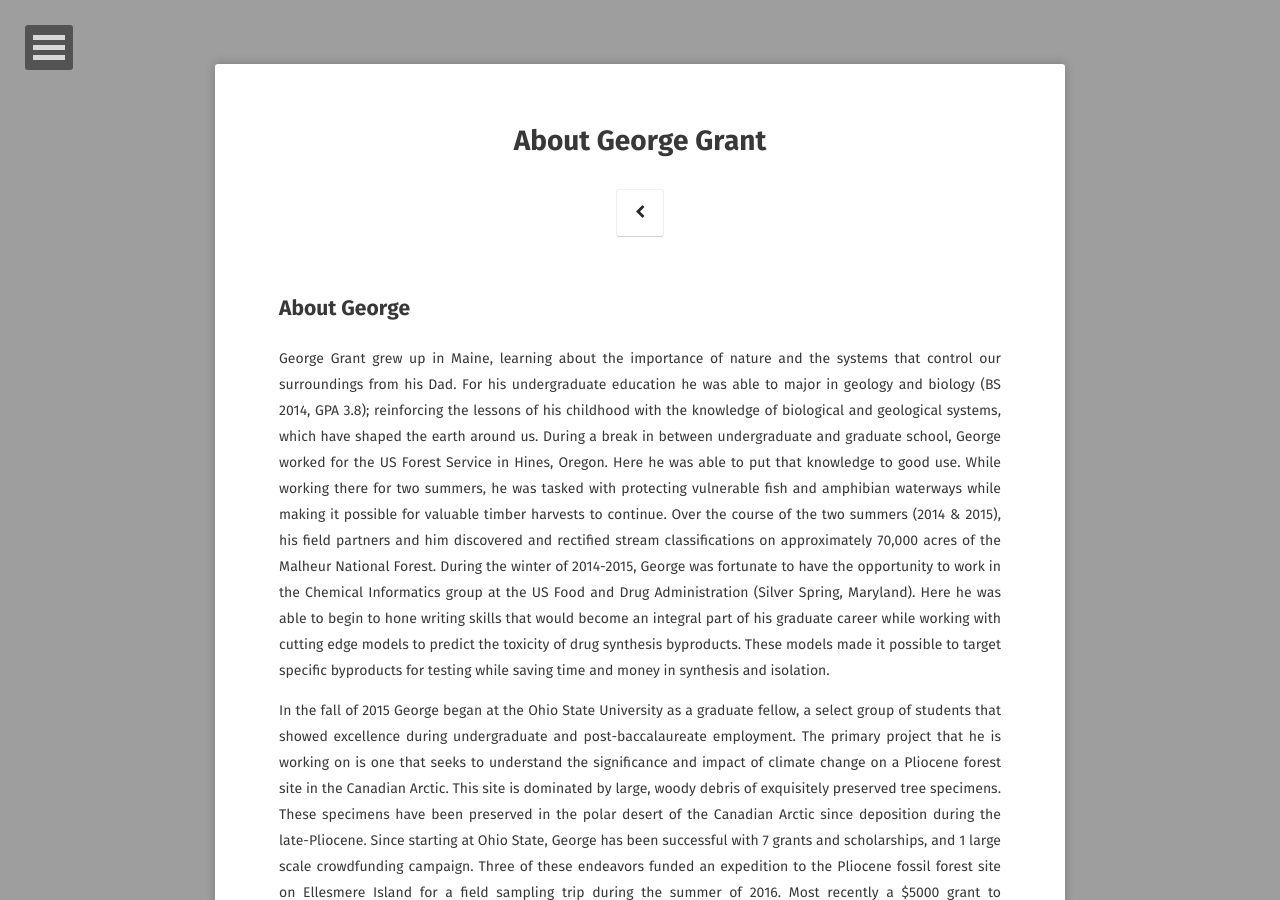
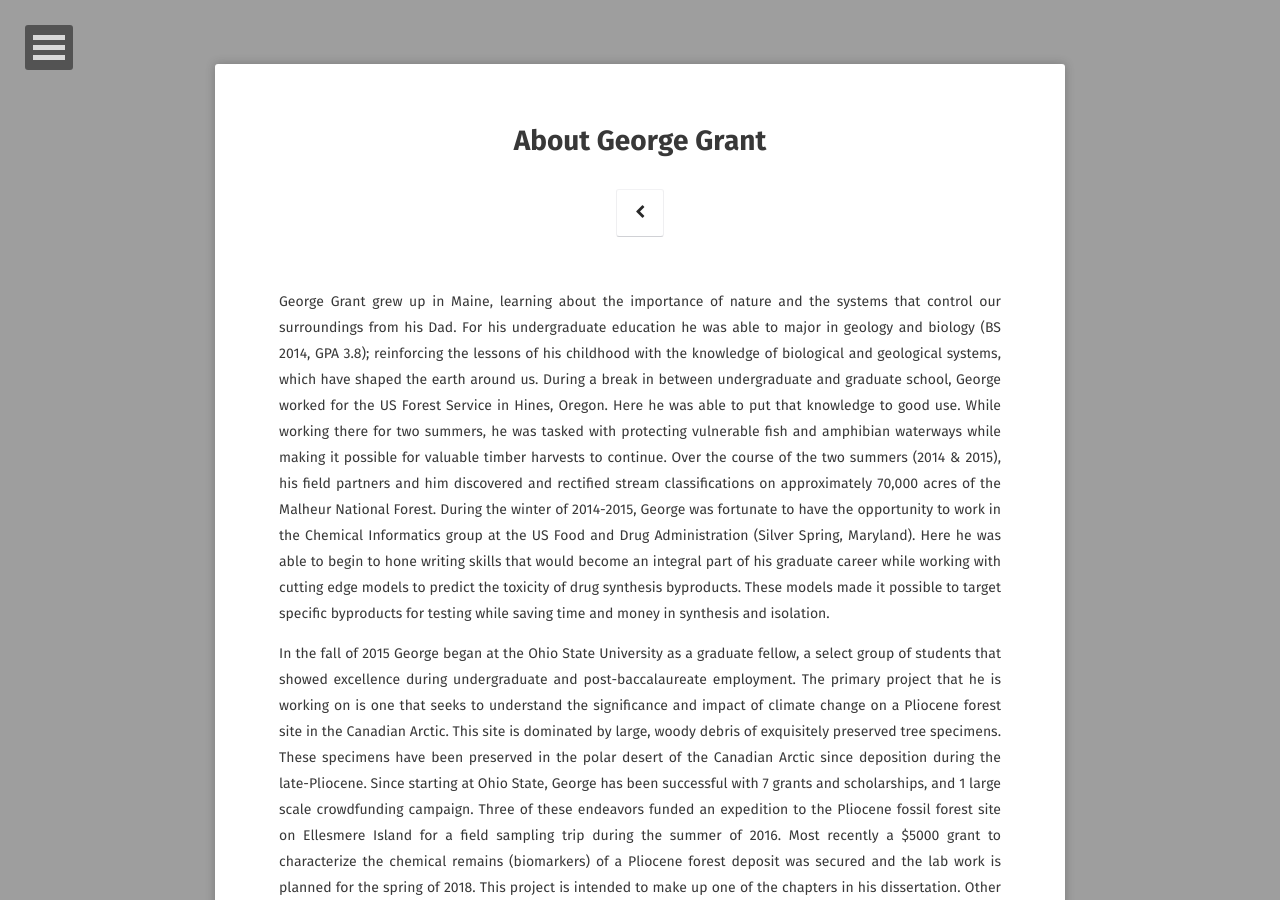
Before and after one commit to ggrant02/ggrant02.github.io, a Jekyll site: the page built from about/index.md, in a window 1280 px wide and 900 px high. Built offline with Jekyll 4.4.1, drawn with Linux system fonts in a browser that asks for light colours; some web fonts are replaced.

Commit message:
update418sept18

```diff
--- a/about/index.md
+++ b/about/index.md
@@ -5,7 +5,7 @@ tags: [about, science, environment, outside]
 date: 2018-09-02
 comments: false
 ---
-## About George
+
 George Grant grew up in Maine, learning about the importance of nature and the systems that control our surroundings from his Dad. For his undergraduate education he was able to major in geology and biology (BS 2014, GPA 3.8); reinforcing the lessons of his childhood with the knowledge of biological and geological systems, which have shaped the earth around us. During a break in between undergraduate and graduate school, George worked for the US Forest Service in Hines, Oregon. Here he was able to put that knowledge to good use. While working there for two summers, he was tasked with protecting vulnerable fish and amphibian waterways while making it possible for valuable timber harvests to continue. Over the course of the two summers (2014 & 2015), his field partners and him discovered and rectified stream classifications on approximately 70,000 acres of the Malheur National Forest. During the winter of 2014-2015, George was fortunate to have the opportunity to work in the Chemical Informatics group at the US Food and Drug Administration (Silver Spring, Maryland). Here he was able to begin to hone writing skills that would become an integral part of his graduate career while working with cutting edge models to predict the toxicity of drug synthesis byproducts. These models made it possible to target specific byproducts for testing while saving time and money in synthesis and isolation.
 
 In the fall of 2015 George began at the Ohio State University as a graduate fellow, a select group of students that showed excellence during undergraduate and post-baccalaureate employment. The primary project that he is working on is one that seeks to understand the significance and impact of climate change on a Pliocene forest site in the Canadian Arctic. This site is dominated by large, woody debris of exquisitely preserved tree specimens. These specimens have been preserved in the polar desert of the Canadian Arctic since deposition during the late-Pliocene. Since starting at Ohio State, George has been successful with 7 grants and scholarships, and 1 large scale crowdfunding campaign. Three of these endeavors funded an expedition to the Pliocene fossil forest site on Ellesmere Island for a field sampling trip during the summer of 2016. Most recently a $5000 grant to characterize the chemical remains (biomarkers) of a Pliocene forest deposit was secured and the lab work is planned for the spring of 2018. This project is intended to make up one of the chapters in his dissertation. Other projects include examination of tree ring isotopes to build climate predictions and carbon cycling enzymes, especially cellulose.
```
